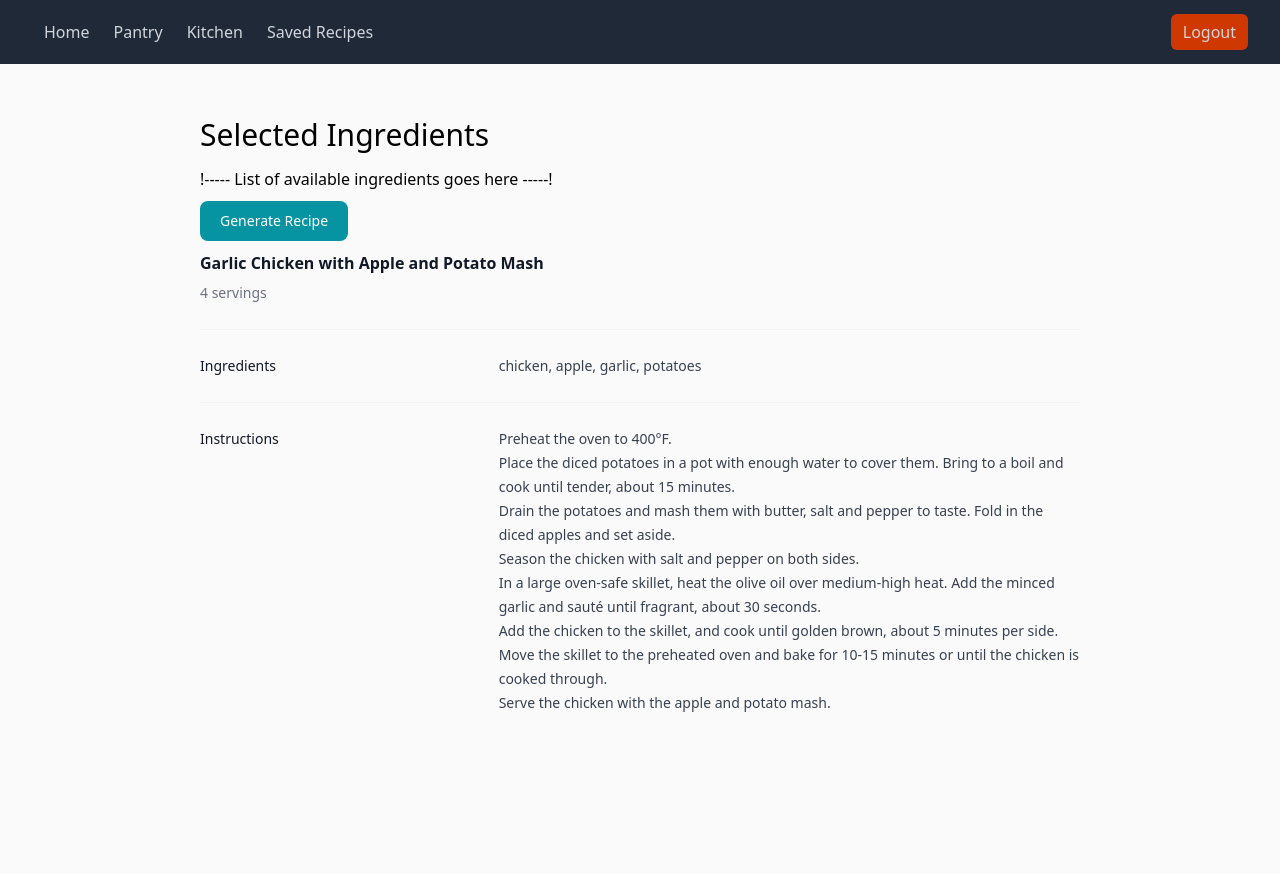
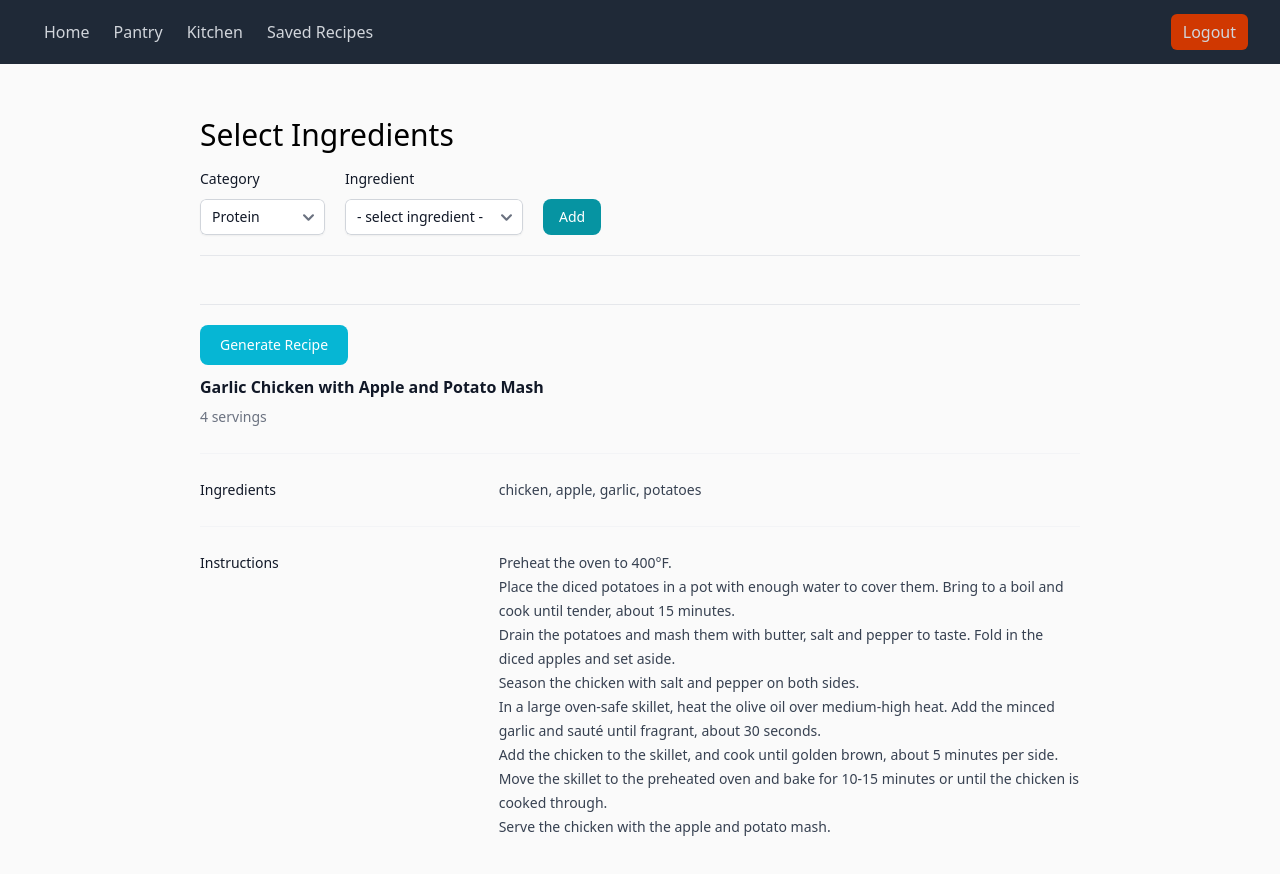
Before and after one commit to monysary/i-m-hungry-recipe-app, a Next.js app: page /kitchen in a window 1280 px wide. Shown: the top 874 px of the page. Before the commit the page ends 800 px from the top, so only its background shows below. Built offline with nearby package versions, Linux system fonts and the light colour scheme; sample sign-in values are in the browser's storage.

Commit message:
updated ui for kitchen page to be able to select ingredient for the recipe

```diff
--- a/src/db/model/pantry.js
+++ b/src/db/model/pantry.js
@@ -1,20 +1,52 @@
 const { Model, DataTypes } = require('sequelize');
 const sequelize = require('../config/connections.js');
 
-const Pantry = sequelize.define('Pantry', {
-  id: {
-    type: DataTypes.INTEGER,
-    allowNull: false,
-    autoIncrement: true,
-    primaryKey: true,
+class Pantry extends Model { }
+
+Pantry.init(
+  {
+    ingredient: {
+      type: DataTypes.STRING,
+      allowNull: false
+    },
+    category: {
+      type: DataTypes.ENUM(
+        'Protein',
+        'Vegetables',
+        'Fruits',
+        'Grain',
+        'Dairy',
+        'Butter/Oil',
+        'Spice',
+        'Seasoning',
+        'Other'
+      ),
+      allowNull: false
+    }
   },
-  ingredient: {
-    type: DataTypes.STRING,
-    allowNull: false,
-  },
-  category: {
-    type:DataTypes.ENUM('Protein', 'Vegetables', 'Fruits', 'Grain', 'Dairy', 'Butter/Oil', 'Spice', 'Seasoning',  'Other'),
-  },
-});
+  {
+    sequelize,
+    timestamps: false,
+    freezeTableName: true,
+    underscored: true,
+    modelName: 'pantry'
+  }
+)
+
+// const Pantry = sequelize.define('Pantry', {
+//   id: {
+//     type: DataTypes.INTEGER,
+//     allowNull: false,
+//     autoIncrement: true,
+//     primaryKey: true,
+//   },
+//   ingredient: {
+//     type: DataTypes.STRING,
+//     allowNull: false,
+//   },
+//   category: {
+//     type:DataTypes.ENUM('Protein', 'Vegetables', 'Fruits', 'Grain', 'Dairy', 'Butter/Oil', 'Spice', 'Seasoning',  'Other'),
+//   },
+// });
 
 module.exports = Pantry;
--- a/src/pages/kitchen.js
+++ b/src/pages/kitchen.js
@@ -5,6 +5,8 @@ import authService from "@/utils/authService";
 import axios from "axios";
 
 import RecipeCard from '../components/recipeCard'
+
+import { AiFillCloseCircle } from 'react-icons/ai'
 
 function Kitchen() {
     useEffect(() => {
@@ -25,15 +27,44 @@ function Kitchen() {
         }
     }
 
-    const [searchState, setSearchState] = useState('')
-    const handleSearch = ({ target: { value } }) => {
-        setSearchState(value)
+    const categories = [
+        'Protein',
+        'Vegetables',
+        'Fruits',
+        'Grain',
+        'Dairy',
+        'Butter/Oil',
+        'Spice',
+        'Seasoning',
+        'Other'
+    ]
+
+    const ingredients = [
+        'Chicken',
+        'Apple',
+        'Garlic',
+        'Potatoes'
+    ]
+
+    const [currentSelection, setCurrentSelection] = useState('')
+    const [ingredientsArr, setIngredientsArr] = useState([])
+
+    const selectIngredient = (event) => {
+        setCurrentSelection(event.target.value)
     }
 
-    const searchSubmit = (event) => {
-        event.preventDefault()
+    const addIngredient = (event) => {
+        event.preventDefault();
 
-        console.log(searchState)
+        if (currentSelection === '') {
+            return
+        } else {
+            setIngredientsArr([...ingredientsArr, currentSelection])
+        }
+    }
+
+    const removeIngredient = (event) => {
+        setIngredientsArr((prev) => prev.filter((item) => item !== event.target.parentElement.id))
     }
 
     return (
@@ -42,29 +73,69 @@ function Kitchen() {
                 <title>Chefing it up!</title>
             </Head>
             <div className="min-h-full md:px-[200px] px-6 py-12">
-                {/* -----Search Bar----- */}
-                {/* <div className="md:text-[30px] text-[16px] mb-[10px]">Time to cook!</div> */}
-                {/* <form onSubmit={searchSubmit} className="mb-[10px]">
-                    <label className="mb-2 text-sm font-medium text-gray-900 sr-only dark:text-white">Search</label>
-                    <div className="relative">
-                        <div className="absolute inset-y-0 left-0 flex items-center pl-3 pointer-events-none">
-                            <svg aria-hidden="true" className="w-5 h-5 text-gray-500 dark:text-gray-400" fill="none" stroke="currentColor" viewBox="0 0 24 24" xmlns="http://www.w3.org/2000/svg"><path strokeLinecap="round" strokeLinejoin="round" strokeWidth="2" d="M21 21l-6-6m2-5a7 7 0 11-14 0 7 7 0 0114 0z"></path></svg>
+                <div className="md:text-[30px] text-[16px] mb-[10px]">Select Ingredients</div>
+                <div className="flex justify-between items-end mb-[20px]">
+
+                    <form className="flex items-end" onSubmit={addIngredient}>
+                        <div>
+                            <label className="block text-sm font-medium leading-6 text-gray-900">
+                                Category
+                            </label>
+                            <div className="mt-2">
+                                <select
+                                    name="category"
+                                    className="block w-full rounded-md border-0 py-1.5 text-gray-900 shadow-sm ring-1 ring-inset ring-gray-300 focus:ring-teal-500 focus:border-teal-500 sm:max-w-xs sm:text-sm sm:leading-6"
+                                >
+                                    {categories.map((category) => {
+                                        return (
+                                            <option key={category}>{category}</option>
+                                        )
+                                    })}
+                                </select>
+                            </div>
                         </div>
-                        <input
-                            className="block w-full p-4 pl-10 text-sm text-gray-900 border border-gray-300 rounded-lg bg-gray-50 focus:ring-teal-500 focus:border-teal-500 "
-                            placeholder="Search Ingredients..."
-                            type="search"
-                            value={searchState}
-                            onChange={handleSearch}
-                        />
-                        <button type="submit" className="text-white absolute right-2.5 bottom-2.5 bg-teal-500 hover:bg-teal-600 focus:ring-4 focus:outline-none focus:ring-teal-300 font-medium rounded-lg text-sm px-4 py-2">Search</button>
-                    </div>
-                </form> */}
-                <div className="md:text-[30px] text-[16px] mb-[10px]">Selected Ingredients</div>
-                <div className="mb-[10px]">!----- List of available ingredients goes here -----!</div>
-                <button type="button" className="text-white bg-teal-500 hover:bg-teal-600 focus:ring-4 focus:ring-teal-300 font-medium rounded-lg text-sm px-5 py-2.5 mr-2 mb-2">Generate Recipe</button>
+
+                        <div className="ml-[20px]">
+                            <label className="block text-sm font-medium leading-6 text-gray-900">
+                                Ingredient
+                            </label>
+                            <div className="mt-2">
+                                <div className="mt-2">
+                                    <select
+                                        className="block w-full rounded-md border-0 py-1.5 text-gray-900 shadow-sm ring-1 ring-inset ring-gray-300 focus:ring-teal-500 focus:border-teal-500 sm:max-w-xs sm:text-sm sm:leading-6"
+                                        name="ingredient"
+                                        onChange={selectIngredient}
+                                        value={currentSelection}
+                                    >
+                                        <option value=''>- select ingredient -</option>
+                                        {ingredients.map((ingredient) => {
+                                            return (
+                                                <option key={ingredient} value={ingredient}>{ingredient}</option>
+                                            )
+                                        })}
+                                    </select>
+                                </div>
+                            </div>
+                        </div>
+
+                        <button type="submit" className="ml-[20px] text-white bg-teal-500 hover:bg-teal-600 focus:ring-4 focus:outline-none focus:ring-teal-300 font-medium rounded-lg text-sm px-4 py-2">Add</button>
+                    </form>
+                </div>
+                <div className="flex gap-[10px] mb-[20px] py-6 border-t border-b border-gray-200">
+                    {ingredientsArr.map((ingredient) => {
+                        return (
+                            <div key={ingredient} id={ingredient} className="relative text-gray-900 bg-white border border-gray-300 font-medium rounded-lg text-sm px-5 py-2.5">
+                                {ingredient}
+                                <AiFillCloseCircle id={ingredient} className="absolute right-[-10px] top-[-10px] cursor-pointer text-[20px]"
+                                    onClick={removeIngredient}
+                                />
+                            </div>
+                        )
+                    })}
+                </div>
+                <button type="button" className="text-white bg-cyan-500 hover:bg-cyan-600 focus:ring-4 focus:ring-cyan-300 font-medium rounded-lg text-sm px-5 py-2.5 mr-2 mb-2">Generate Recipe</button>
                 <RecipeCard />
-            </div>
+            </div >
         </>
     )
 }
--- a/src/pages/pantry.js
+++ b/src/pages/pantry.js
@@ -82,8 +82,8 @@ function Pantry() {
                     >Update</button>
                 </div>
                 <div>
-                    <div className="mt-6 border-t border-gray-100">
-                        <dl className="divide-y divide-gray-100">
+                    <div className="mt-6 border-t border-gray-200">
+                        <dl className="divide-y divide-gray-200">
                             {categories.map((category) => {
                                 return (
                                     <div key={category} className="px-4 py-6 sm:grid sm:grid-cols-3 sm:gap-4 sm:px-0">
@@ -92,6 +92,17 @@ function Pantry() {
                                             <div className="flex gap-[10px]">
                                                 <div className="relative text-gray-900 bg-white border border-gray-300 font-medium rounded-lg text-sm px-5 py-2.5">
                                                     Random
+                                                    <button
+                                                        className={
+                                                            updateState
+                                                                ? "absolute right-[-10px] top-[-10px]"
+                                                                : "hidden absolute right-[-10px] top-[-10px]"
+                                                        }
+                                                        onClick={() => console.log('Deletes entry')}
+                                                    ><AiFillCloseCircle fontSize='20px' /></button>
+                                                </div>
+                                                <div className="relative text-gray-900 bg-white border border-gray-300 font-medium rounded-lg text-sm px-5 py-2.5">
+                                                    Chicken
                                                     <button
                                                         className={
                                                             updateState
```
